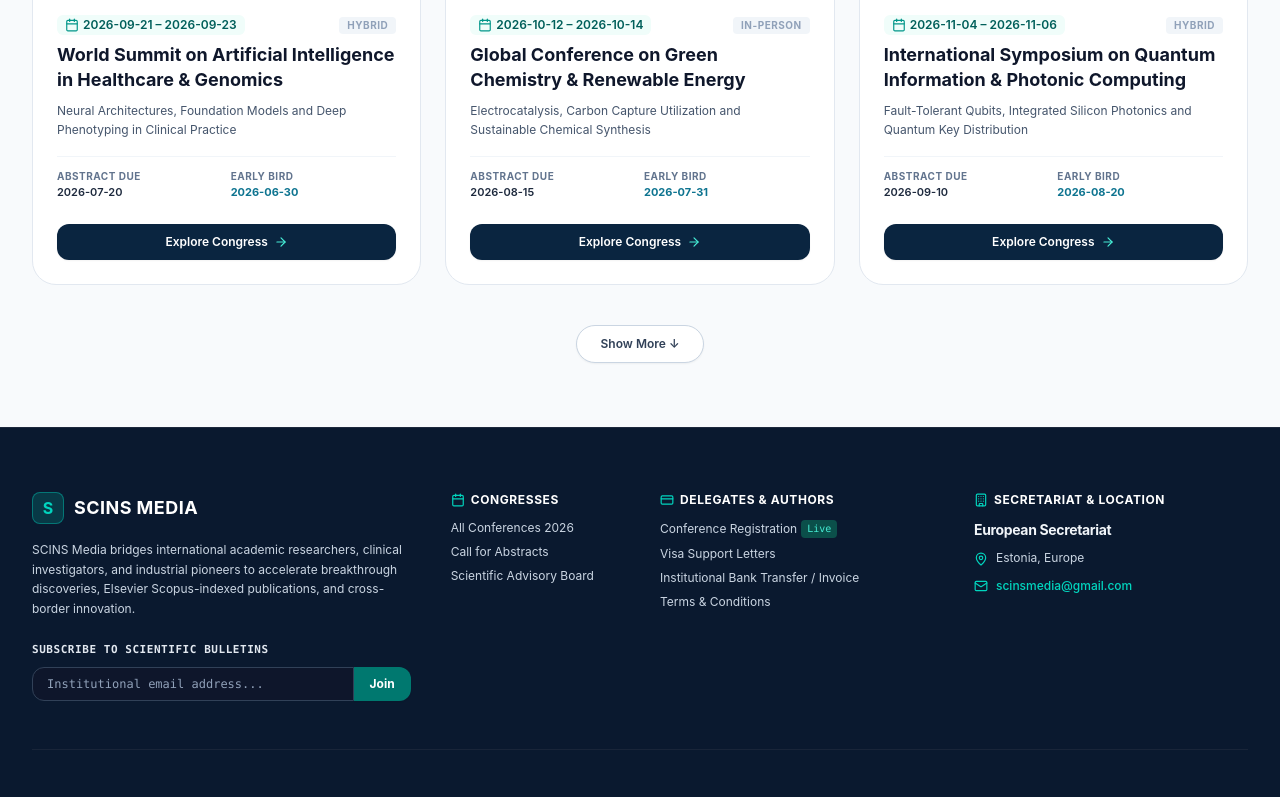
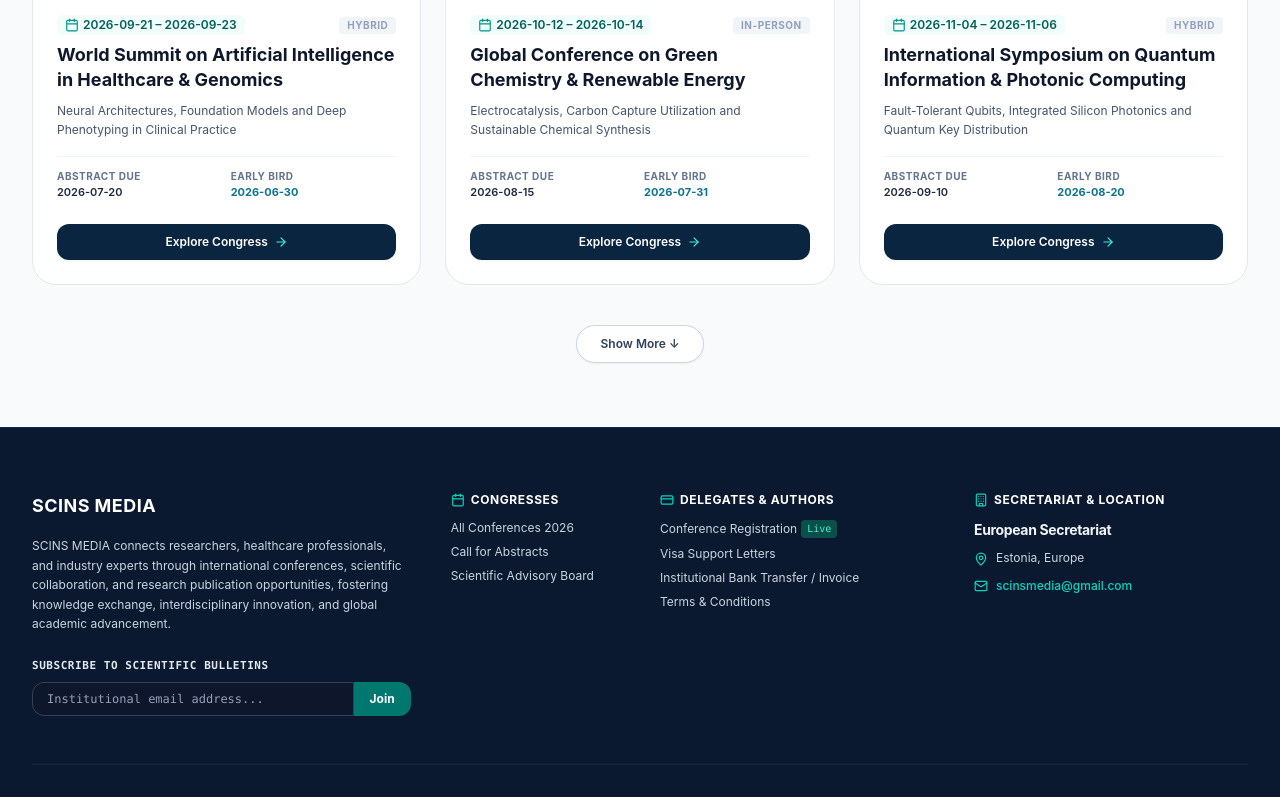
Before and after one commit to MAJJIVIJAYENDRA22/scins_media, a React (Vite) app: page / in a window 1280 px wide. Shown: the part 2000-2797 px from the top of the page. Built offline with nearby package versions, Linux system fonts and the light colour scheme; no server answers.

Commit message:
feat(footer): remove S badge icon and update SCINS MEDIA mission description

```diff
--- a/src/components/Footer.tsx
+++ b/src/components/Footer.tsx
@@ -77,17 +77,14 @@ export const Footer: React.FC<FooterProps> = ({
         <div className="grid grid-cols-1 sm:grid-cols-2 lg:grid-cols-12 gap-8 lg:gap-10 pb-12 border-b border-slate-800/80 items-start">
           {/* Col 1: Brand & Scientific Mission (5 cols) */}
           <div className="lg:col-span-4 space-y-4">
-            <div className="flex items-center space-x-2.5">
-              <div className="w-8 h-8 rounded-lg bg-teal-500/20 border border-teal-400/40 flex items-center justify-center text-teal-400 font-bold text-base font-display">
-                S
-              </div>
+            <div className="flex items-center">
               <span className="text-lg font-bold text-white tracking-wide font-display">
                 SCINS MEDIA
               </span>
             </div>
 
             <p className="text-xs text-slate-300 leading-relaxed">
-              SCINS Media bridges international academic researchers, clinical investigators, and industrial pioneers to accelerate breakthrough discoveries, Elsevier Scopus-indexed publications, and cross-border innovation.
+              SCINS MEDIA connects researchers, healthcare professionals, and industry experts through international conferences, scientific collaboration, and research publication opportunities, fostering knowledge exchange, interdisciplinary innovation, and global academic advancement.
             </p>
 
             <div className="pt-2">
```
Also changed, not shown: 2 other files (tests, documents, lock files or other folders).
